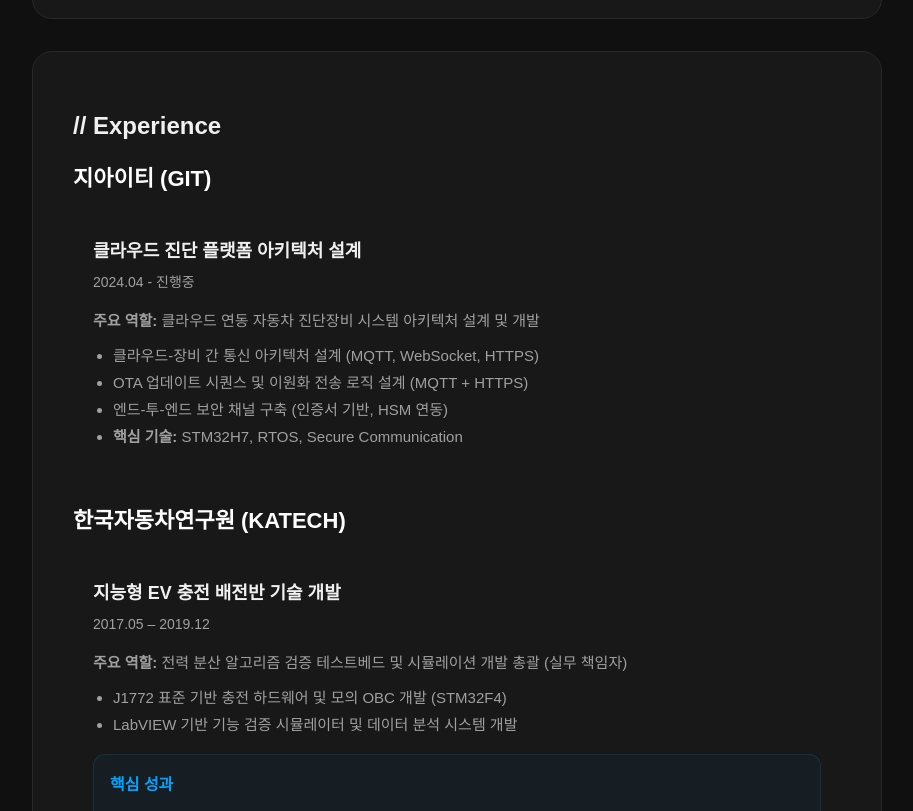
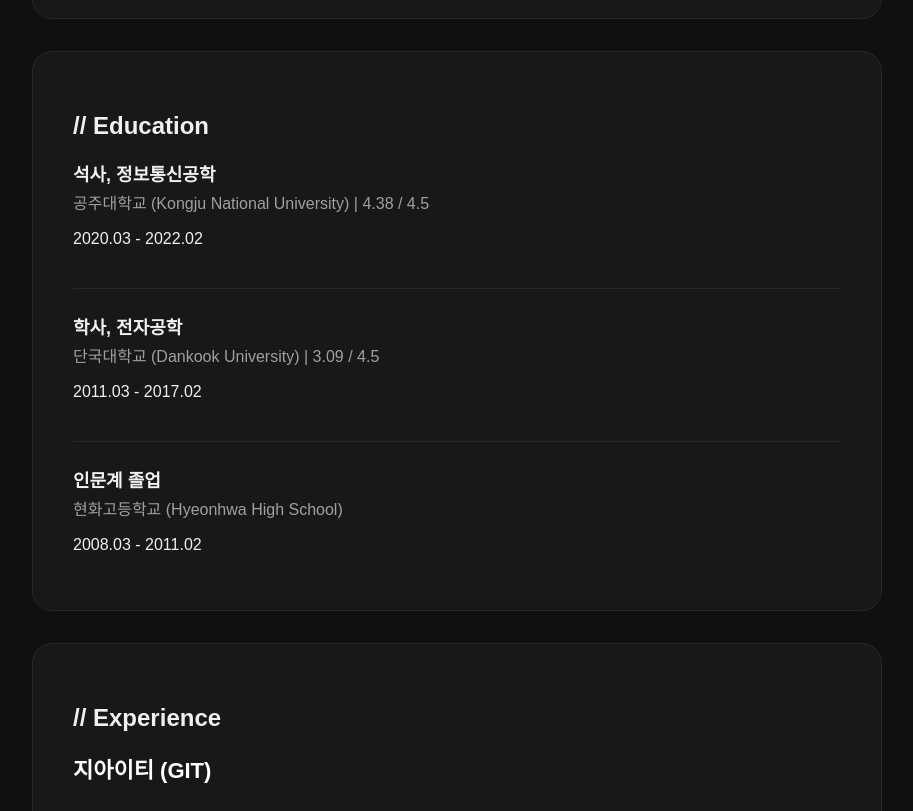
Before and after one commit to gamguy08/bes, a plain HTML site: page index.html in a window 1280 px wide. Shown: the part 836-1647 px from the top of the page, without its empty margins (183-1096 px from the left). Drawn offline with Linux system fonts and the light colour scheme; a web font is replaced by a local one.

Commit message:
feat: Add education history section

```diff
--- a/index.html
+++ b/index.html
@@ -98,6 +98,28 @@
             text-align: center;
         }
 
+        .education-item {
+            margin-bottom: 24px;
+            padding-bottom: 24px;
+            border-bottom: 1px solid var(--border-color);
+        }
+        .education-item:last-child {
+            margin-bottom: 0;
+            padding-bottom: 0;
+            border-bottom: none;
+        }
+        .education-item h4 {
+            font-size: 18px;
+            font-weight: 600;
+            color: var(--text-primary);
+            margin: 0 0 4px 0;
+        }
+        .education-item .school {
+            font-size: 16px;
+            color: var(--text-secondary);
+            margin: 0 0 8px 0;
+        }
+
         .company h3 {
             font-size: 22px;
             font-weight: 700;
@@ -195,6 +217,25 @@
             </p>
         </div>
 
+        <div class="card" id="education">
+            <h2>// Education</h2>
+            <div class="education-item">
+                <h4>석사, 정보통신공학</h4>
+                <p class="school">공주대학교 (Kongju National University) | 4.38 / 4.5</p>
+                <p class="duration">2020.03 - 2022.02</p>
+            </div>
+            <div class="education-item">
+                <h4>학사, 전자공학</h4>
+                <p class="school">단국대학교 (Dankook University) | 3.09 / 4.5</p>
+                <p class="duration">2011.03 - 2017.02</p>
+            </div>
+            <div class="education-item">
+                <h4>인문계 졸업</h4>
+                <p class="school">현화고등학교 (Hyeonhwa High School)</p>
+                <p class="duration">2008.03 - 2011.02</p>
+            </div>
+        </div>
+
         <div class="card" id="experience">
             <h2>// Experience</h2>
             <div class="company">
```
